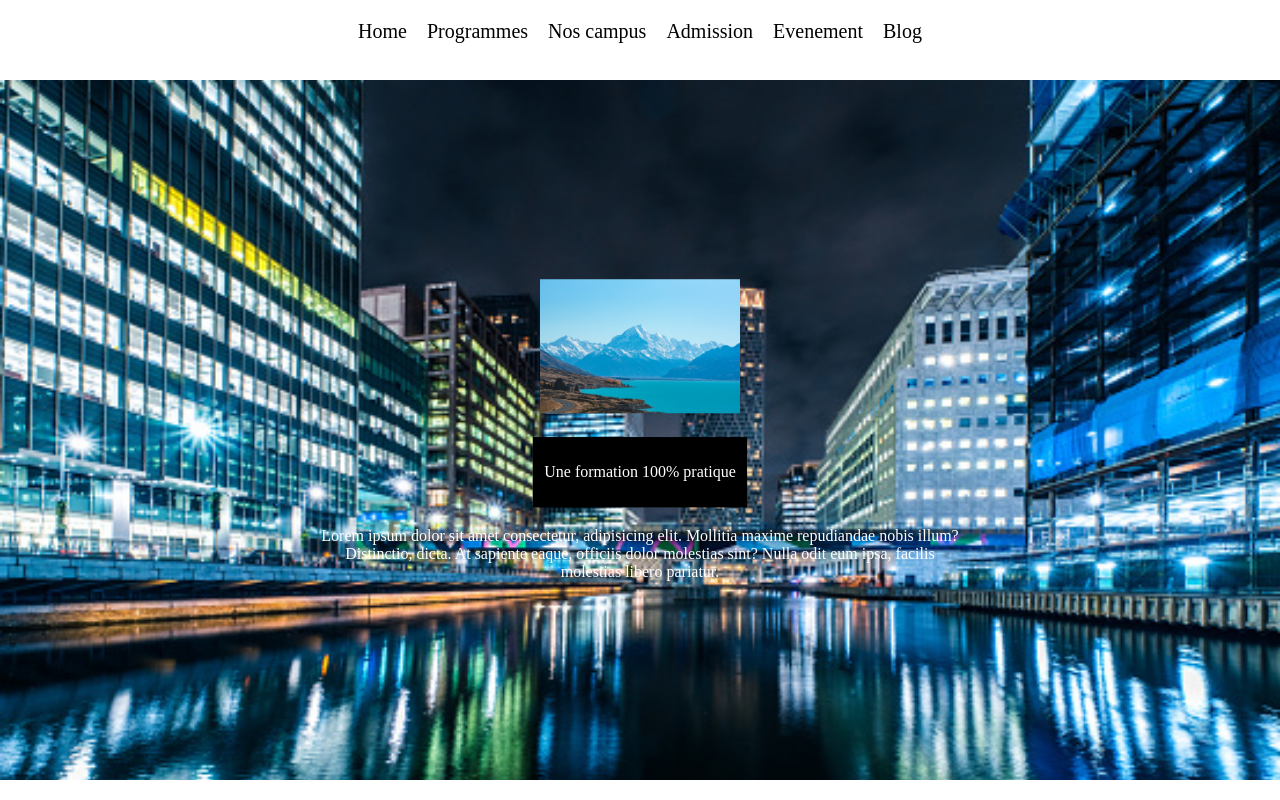
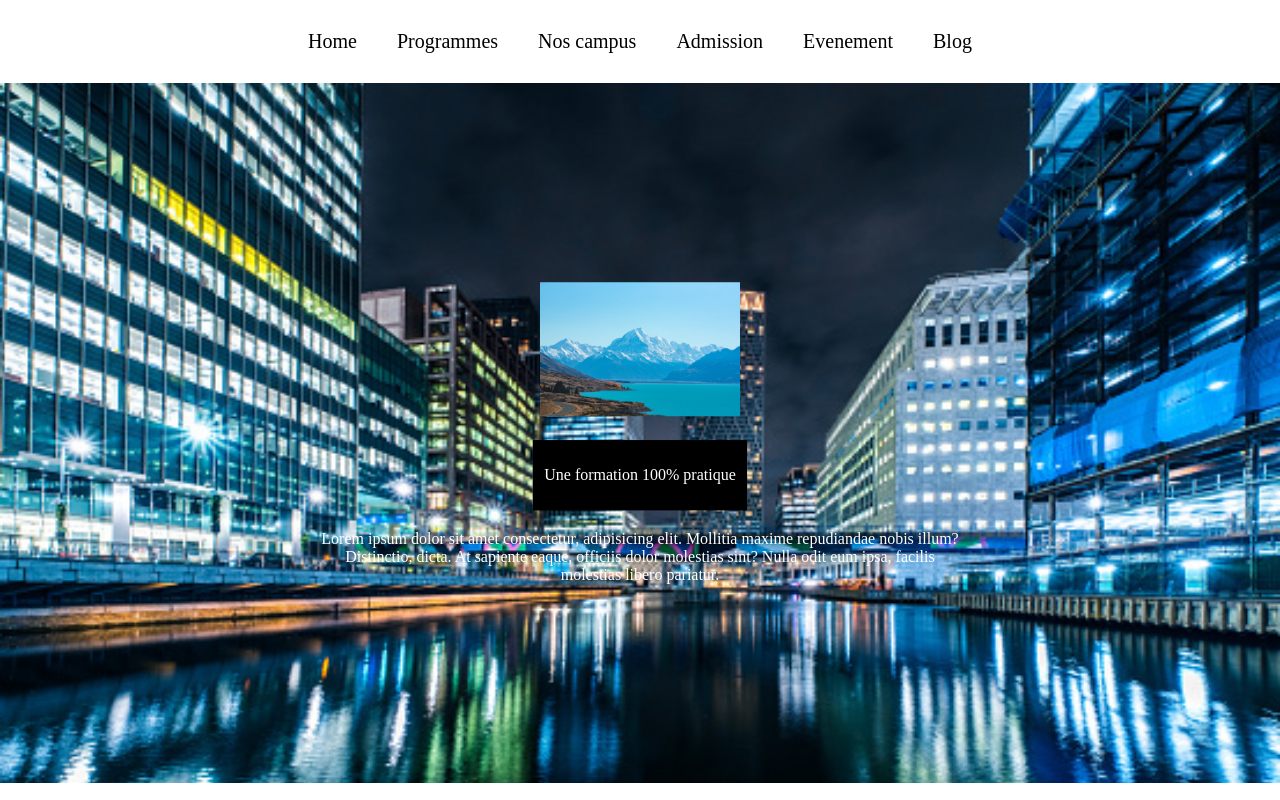
Before and after one commit to binetougaye/tache4, a plain HTML site: page index.html in a window 1280 px wide. Drawn offline with Linux system fonts and the light colour scheme.

Commit message:
mettre height 100% sur la navbar

```diff
--- a/styles.css
+++ b/styles.css
@@ -9,19 +9,20 @@
 .navbar{
 
     background-color: #FFF;
-    /* border-bottom: 1px solid; */
-    height: 80px;
+    padding: 10px;
+    height: 100%;
 
 }
 .nav-items{
     display: flex;
-     justify-content: center;
+    justify-content: center;
+    align-items: center;
 
 }
 .nav-items li{
     list-style-type: none;
-     margin-top: 10px;
-    padding: 10px;
+     /* margin-top: 10px; */
+    padding: 20px;
 
 }
 .nav-items a{
```
